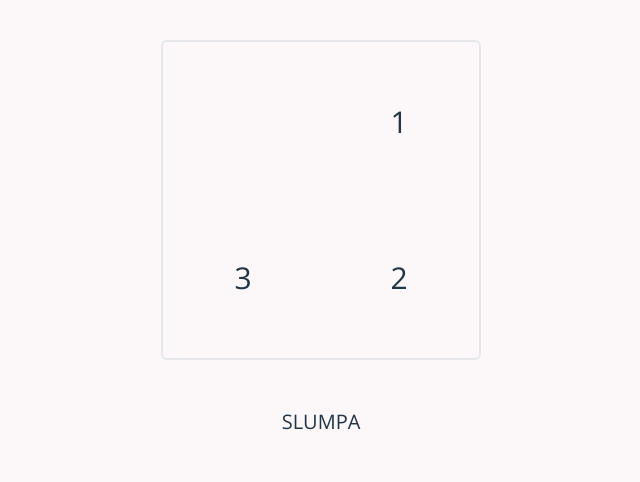
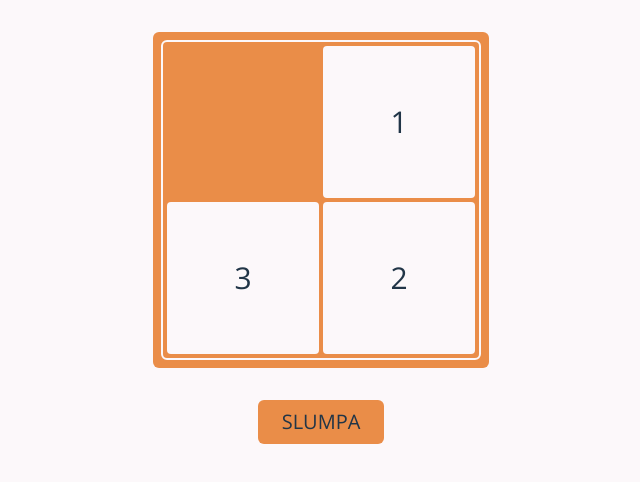
Before and after one commit to sirisayshello/15-puzzle, a React (Vite) app: page / in a window 1280 px wide. Shown: the top 482 px of the page, without its empty margins (319-959 px from the left). Built offline with nearby package versions, Linux system fonts and the light colour scheme.

Commit message:
tailwind config and update

```diff
--- a/package.json
+++ b/package.json
@@ -23,7 +23,7 @@
     "eslint-plugin-react-hooks": "^4.6.0",
     "eslint-plugin-react-refresh": "^0.4.6",
     "postcss": "^8.4.38",
-    "tailwindcss": "^3.4.3",
+    "tailwindcss": "^3.4.4",
     "vite": "^5.2.0"
   }
 }
--- a/tailwind.config.js
+++ b/tailwind.config.js
@@ -3,6 +3,12 @@ export default {
   content: ["./index.html", "./src/**/*.{js,ts,jsx,tsx}"],
   theme: {
     extend: {},
+    colors: {
+      "board-orange": "#ea8d48",
+      "tile-pink": "#FCF8FA",
+      "dark-orange": "#1A1625",
+      "dark-pink": "#2F2B3A",
+    },
   },
   plugins: [],
 };
```
Also changed, not shown: 1 other file (tests, documents, lock files or other folders).
